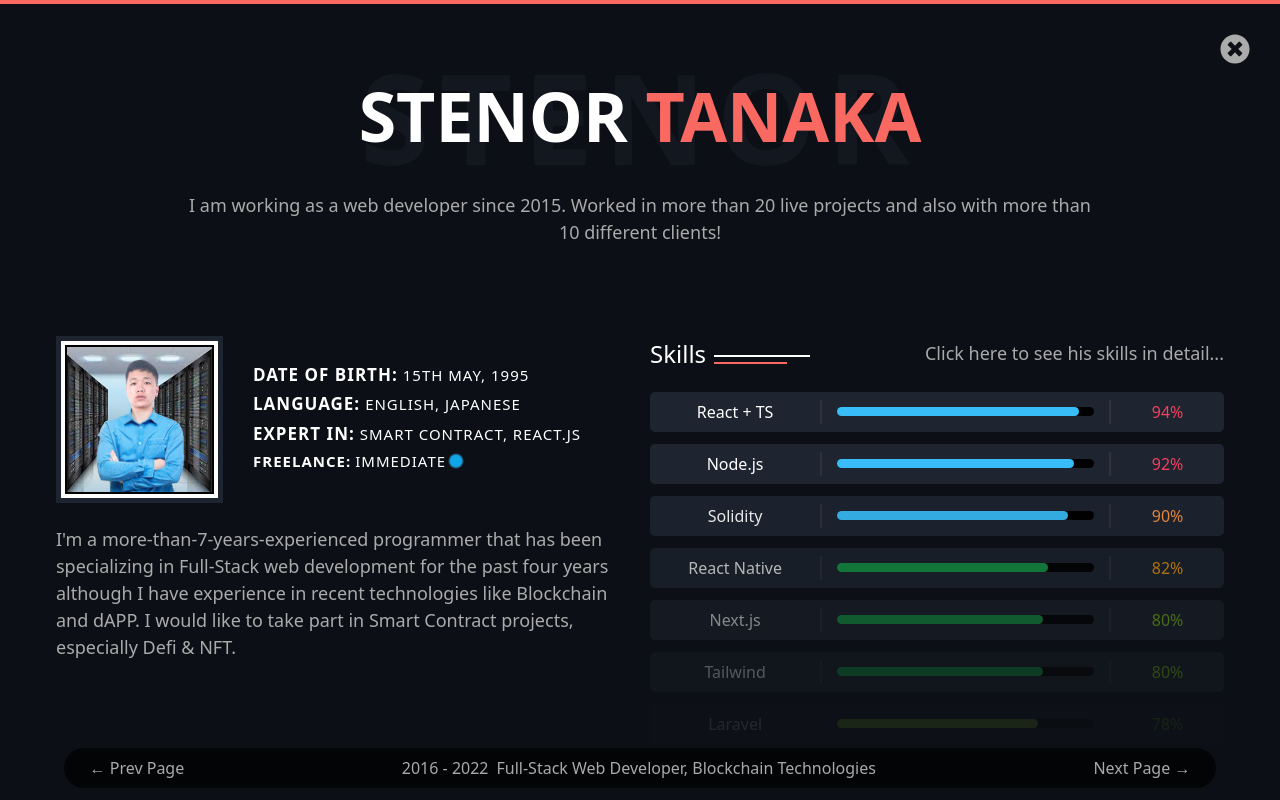
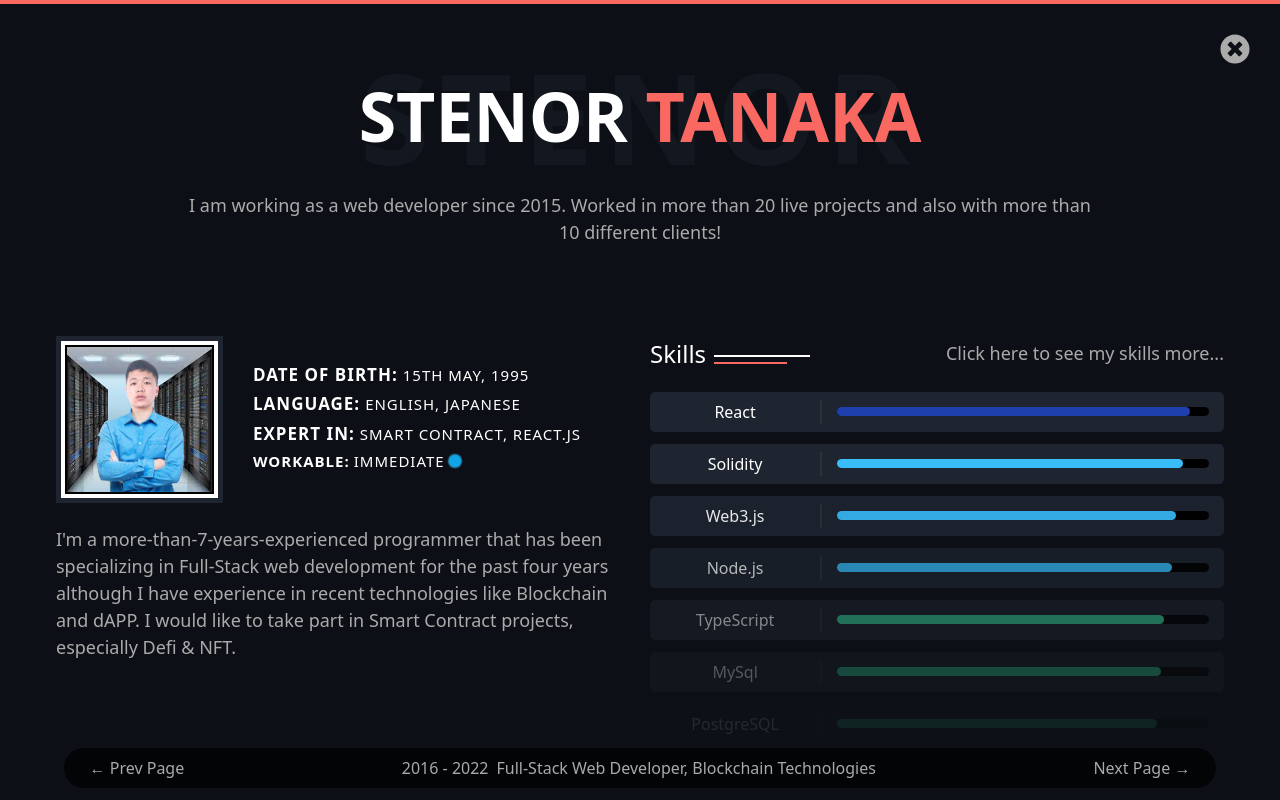
Before and after one commit to Stenor0515/next.js_my_website, a Next.js app: page /about in a window 1280 px wide. Built offline with nearby package versions, Linux system fonts and the light colour scheme.

Commit message:
skills added

```diff
--- a/components/heading/TitleText.tsx
+++ b/components/heading/TitleText.tsx
@@ -1,5 +1,14 @@
 const TitleText = (props: any) => {
-  return <p className='text-[18px] mb-[20px]'>{props.data}</p>;
+  function fillContent() {
+    return { __html: props.data };
+  }
+
+  return (
+    <p
+      dangerouslySetInnerHTML={fillContent()}
+      className="text-[18px] mb-[20px]"
+    ></p>
+  );
 };
 
 export default TitleText;
--- a/pages/about/index.tsx
+++ b/pages/about/index.tsx
@@ -1,121 +1,129 @@
-import Image from 'next/image';
-import Layout from '../../components/layout';
+import Image from "next/image";
+import Layout from "../../components/layout";
 
-import author from '../../images/stenor_author.jpg';
-import Close from '../../components/close';
+import author from "../../images/stenor_author.jpg";
+import Close from "../../components/close";
 
-import data from '../../resources/json/about.json';
-import HeaderTitle from '../../components/heading/HeaderTitle';
-import { FaSmileWink } from 'react-icons/fa';
-import HeaderWrapper from '../../components/heading/HeaderWrapper';
+import data from "../../resources/json/about.json";
+import HeaderTitle from "../../components/heading/HeaderTitle";
+import { FaSmileWink } from "react-icons/fa";
+import HeaderWrapper from "../../components/heading/HeaderWrapper";
+import { useState } from "react";
 
 //import helpers
 
 const getStyle = (val: number) => {
   const percent =
     val >= 70 && val < 75
-      ? 'text-emerald-500'
+      ? "text-emerald-500"
       : val > 75 && val <= 80
-      ? 'text-lime-500'
+      ? "text-lime-500"
       : val > 80 && val <= 85
-      ? 'text-amber-500'
+      ? "text-amber-500"
       : val > 85 && val <= 90
-      ? 'text-orange-400'
+      ? "text-orange-400"
       : val > 90 && val <= 95
-      ? 'text-rose-500'
-      : 'text-red-600';
+      ? "text-rose-500"
+      : "text-red-600";
   const bar =
     val >= 70 && val < 75
-      ? 'bg-yellow-400 bar h-full rounded-lg'
+      ? "bg-yellow-400 bar h-full rounded-lg"
       : val >= 75 && val < 80
-      ? 'bg-lime-400 bar h-full rounded-lg'
+      ? "bg-lime-400 bar h-full rounded-lg"
       : val >= 80 && val < 85
-      ? 'bg-green-600 bar h-full rounded-lg'
+      ? "bg-green-600 bar h-full rounded-lg"
       : val >= 85 && val < 90
-      ? 'bg-emerald-400 bar h-full rounded-lg'
+      ? "bg-emerald-400 bar h-full rounded-lg"
       : val >= 90 && val < 95
-      ? 'bg-sky-400 bar h-full rounded-lg'
-      : 'bg-blue-800 bar h-full rounded-lg';
+      ? "bg-sky-400 bar h-full rounded-lg"
+      : "bg-blue-800 bar h-full rounded-lg";
   const style = { percent, bar };
   return style;
 };
 
 const About = () => {
+  const [seeMore, setSeeMore] = useState<number>(7);
   const skills = data.skills;
   skills.sort((a, b) => b.value - a.value);
   return (
     <Layout about>
       <Close />
-      <div className='container w-full sm:w-[750px] md:w-[970px] lg:w-full mx-auto grid grid-cols-2 gap-5 px-4'>
-        <div className='col-span-2 float-left relative px-[15px] flex justify-center text-center'>
+      <div className="container w-full sm:w-[750px] md:w-[970px] lg:w-full mx-auto grid grid-cols-2 gap-5 px-4">
+        <div className="col-span-2 float-left relative px-[15px] flex justify-center text-center">
           <HeaderWrapper mb={50}>
             <HeaderTitle data={data.title} />
           </HeaderWrapper>
         </div>
-        <div className='col-span-2 md:col-span-1 float-left'>
-          <div className='about-author mb-[23px] items-center flex'>
-            <figure className='author-thumb bg-white border-[5px] border-solid border-[#1e2530] mr-[30px] w-[167px]'>
-              <div className='border-solid h-[149px] md:h-[131px] lg:h-[149px] border-black border-[2px] m-[4px]'>
-                <Image src={author} width={145} height={145} alt='' />
+        <div className="col-span-2 md:col-span-1 float-left">
+          <div className="about-author mb-[23px] items-center flex">
+            <figure className="author-thumb bg-white border-[5px] border-solid border-[#1e2530] mr-[30px] w-[167px]">
+              <div className="border-solid h-[149px] md:h-[131px] lg:h-[149px] border-black border-[2px] m-[4px]">
+                <Image src={author} width={145} height={145} alt="" />
               </div>
             </figure>
-            <div className='author-desc text-white'>
+            <div className="author-desc text-white">
               <p>
-                <b className='font-bold text-[17px]'>Date of birth:</b>{' '}
+                <b className="font-bold text-[17px]">Date of birth:</b>{" "}
                 {data.profile.birthday}
               </p>
               <p>
-                <b className='font-bold text-[17px]'>Language:</b>{' '}
-                {data.profile.language.join(', ')}
+                <b className="font-bold text-[17px]">Language:</b>{" "}
+                {data.profile.language.join(", ")}
               </p>
               <p>
-                <b className='font-bold text-[17px]'>Expert in:</b>{' '}
-                {data.profile.expertin.join(', ')}
+                <b className="font-bold text-[17px]">Expert in:</b>{" "}
+                {data.profile.expertin.join(", ")}
               </p>
-              <p className='flex items-center gap-1'>
-                <b>Freelance:</b>
+              <p className="flex items-center gap-1">
+                <b>Workable:</b>
                 {data.profile.workable}
-                <span className='flex h-3 w-3'>
-                  <span className='animate-ping absolute inline-flex h-3 w-3 rounded-full opacity-75 bg-sky-400'></span>
-                  <span className='relative inline-flex rounded-full h-3 w-3 bg-sky-500'></span>
+                <span className="flex h-3 w-3">
+                  <span className="animate-ping absolute inline-flex h-3 w-3 rounded-full opacity-75 bg-sky-400"></span>
+                  <span className="relative inline-flex rounded-full h-3 w-3 bg-sky-500"></span>
                 </span>
               </p>
             </div>
           </div>
           <p>{data.profile.content}</p>
         </div>
-        <div className='col-span-2 md:col-span-1 float-left mt-[20px] md:mt-0'>
-          <div className='section-title clear mb-[20px] flex justify-between items-center'>
-            <h3 className='mSkill inline-block relative before:bg-white before:w-[96px] before:bottom-[15px] after:bg-[#FA6862] after:w-[73px] after:bottom-[8px] text-[24px] text-white'>
+        <div className="col-span-2 md:col-span-1 float-left mt-[20px] md:mt-0">
+          <div className="section-title clear mb-[20px] flex justify-between items-center">
+            <h3 className="mSkill inline-block relative before:bg-white before:w-[96px] before:bottom-[15px] after:bg-[#FA6862] after:w-[73px] after:bottom-[8px] text-[24px] text-white">
               Skills
             </h3>
-            <span className='cursor-pointer hover:text-white animate-pulse hover:animate-none'>
-              Click here to see his skills in detail...
+            <span
+              className="cursor-pointer hover:text-white animate-pulse hover:animate-none"
+              onClick={() => setSeeMore(skills.length)}
+            >
+              Click here to see my skills more...
             </span>
           </div>
-          <div className='skill-wrapper gap-3 flex flex-col pb-[3.5vw] md:pb-0'>
+          <div className="skill-wrapper gap-3 flex flex-col pb-[3.5vw] md:pb-0">
             {skills
-              .filter((one) => one.tag.includes('LANDING'))
-              .slice(0, 7)
+              .filter((one) => one.tag.includes("LANDING"))
+              .slice(0, seeMore)
               .map((skill, index) => {
                 const style = getStyle(skill.value);
 
                 return (
-                  <div key={index} className={data.skillClass[index]}>
-                    <div className='progress grid grid-cols-10 py-2 text-center bg-[#1e2530] rounded-[5px] text-[16px] text-[white] font-[350]'>
-                      <div className='skill-name col-span-3 border-r-2 border-[#2e333a]'>
+                  <div
+                    key={index}
+                    className={seeMore === 7 ? data.skillClass[index] : ""}
+                  >
+                    <div className="progress grid grid-cols-10 py-2 text-center bg-[#1e2530] rounded-[5px] text-[16px] text-[white] font-[350]">
+                      <div className="skill-name col-span-3 border-r-2 border-[#2e333a]">
                         {skill.language}
                       </div>
-                      <div className='skill-bar col-span-5 rounded-lg bg-black my-[7.5px] mx-[15px]'>
+                      <div className="skill-bar col-span-7 rounded-lg bg-black my-[7.5px] mx-[15px]">
                         <div
                           className={style.bar}
-                          style={{ width: skill.value + '%' }}
+                          style={{ width: skill.value + "%" }}
                         ></div>
                       </div>
-                      <div className='skill-lavel col-span-2 border-l-2 border-[#2e333a]'>
-                        {/* <span className={getStyle(index).percent}> */}
-                        <span className={style.percent}>{skill.value}%</span>
-                      </div>
+                      {/* <div className="skill-lavel col-span-2 border-l-2 border-[#2e333a]"> */}
+                      {/* <span className={getStyle(index).percent}> */}
+                      {/* <span className={style.percent}>{skill.value}%</span>
+                      </div> */}
                     </div>
                   </div>
                 );
--- a/resources/json/about.json
+++ b/resources/json/about.json
@@ -28,17 +28,17 @@
     {
       "tag": ["OOP", "LANDING"],
       "language": "Solidity",
-      "value": 90
+      "value": 93
     },
     {
-      "tag": ["OOP", "C", "LANDING"],
-      "language": "C/C++",
-      "value": 75
+      "tag": ["OOP", "Python", "LANDING"],
+      "language": "Django",
+      "value": 70
     },
     {
       "tag": ["OOP", "JS", "LANDING"],
-      "language": "React + TS",
-      "value": 94
+      "language": "React",
+      "value": 95
     },
     {
       "tag": ["OOP", "JS", "LANDING"],
@@ -48,47 +48,57 @@
     {
       "tag": ["OOP", "PHP", "LANDING"],
       "language": "Laravel",
-      "value": 78
+      "value": 75
     },
     {
       "tag": ["OOP", "JS", "LANDING"],
       "language": "Node.js",
-      "value": 92
+      "value": 90
     },
     {
       "tag": ["OOP", "JS", "LANDING"],
-      "language": "React Native",
+      "language": "Vue.js",
+      "value": 80
+    },
+    {
+      "tag": ["OOP", "JS", "LANDING"],
+      "language": "Jquery",
       "value": 82
     },
     {
-      "tag": ["OOP", "JS"],
-      "language": "Jquery",
-      "value": 80
+      "tag": ["STYLE", "CSS", "LANDING"],
+      "language": "TailwindCSS",
+      "value": 78
     },
     {
       "tag": ["STYLE", "CSS", "LANDING"],
-      "language": "Tailwind",
-      "value": 80
+      "language": "Bootstrap",
+      "value": 84
     },
     {
-      "tag": ["STYLE", "CSS"],
-      "language": "Bootstrap",
-      "value": 75
+      "tag": ["DB", "SQL", "LANDING"],
+      "language": "MySql",
+      "value": 87
     },
     {
-      "tag": ["DB", "SQL"],
-      "language": "MySql",
-      "value": 75
-    },
-    {
-      "tag": ["DB", "SQL"],
-      "language": "PostgreSql",
+      "tag": ["DB", "SQL", "LANDING"],
+      "language": "PostgreSQL",
       "value": 86
     },
     {
-      "tag": ["DB", "NOSQL"],
-      "language": "ElasticSearch",
+      "tag": ["OOP", "TS", "LANDING"],
+      "language": "TypeScript",
       "value": 88
+    },
+    {
+      "tag": ["DEV", "HOST", "LANDING"],
+      "language": "AWS",
+      "value": 81
+    },
+    {
+      "tag": ["OOP", "JS", "LANDING"],
+      "language": "Web3.js",
+      "value": 91
     }
   ]
 }
--- a/resources/json/services.json
+++ b/resources/json/services.json
@@ -4,7 +4,7 @@
     "last": "services",
     "back": "services",
     "content": [
-      "I will make your dream come true!  High Quality, High Security, and Fast Delivery are my first rules during development."
+      "I will make your dream come true!<br/>High Quality, High Security, and Fast Delivery are my first rules during development."
     ]
   },
   "services": [
--- a/resources/json/testimonials.json
+++ b/resources/json/testimonials.json
@@ -4,7 +4,7 @@
     "last": "clients",
     "back": "search",
     "content": [
-      "I am working as a web developer since 2018. Worked in more than 20 live projects and also with more than 10 different clients!"
+      "Every time when I finish my projects,  I always said YOU ARE WELCOME.<br/>It means I've never made my clients disappointed in me."
     ]
   },
   "comments": [
```
